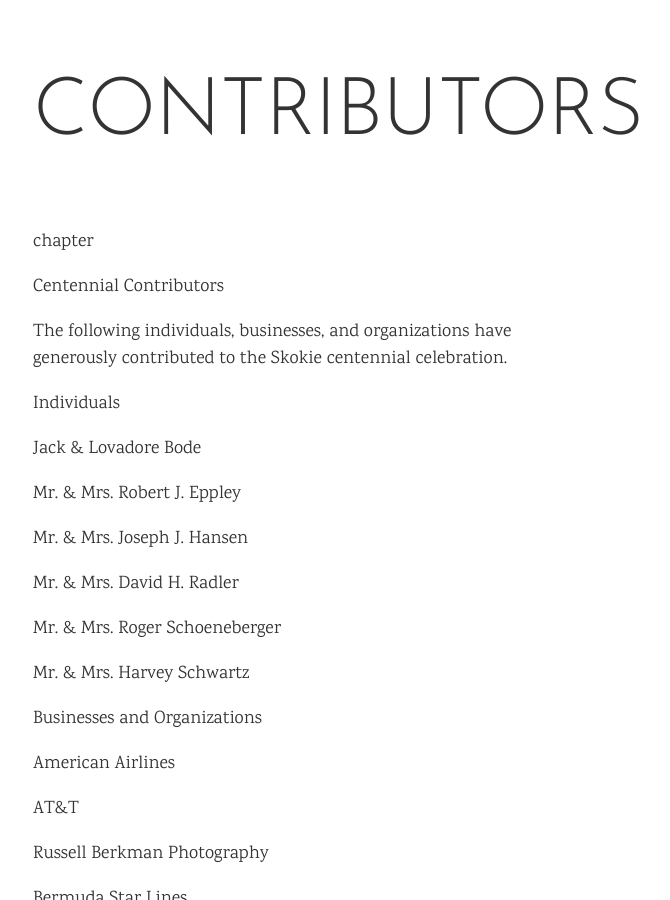
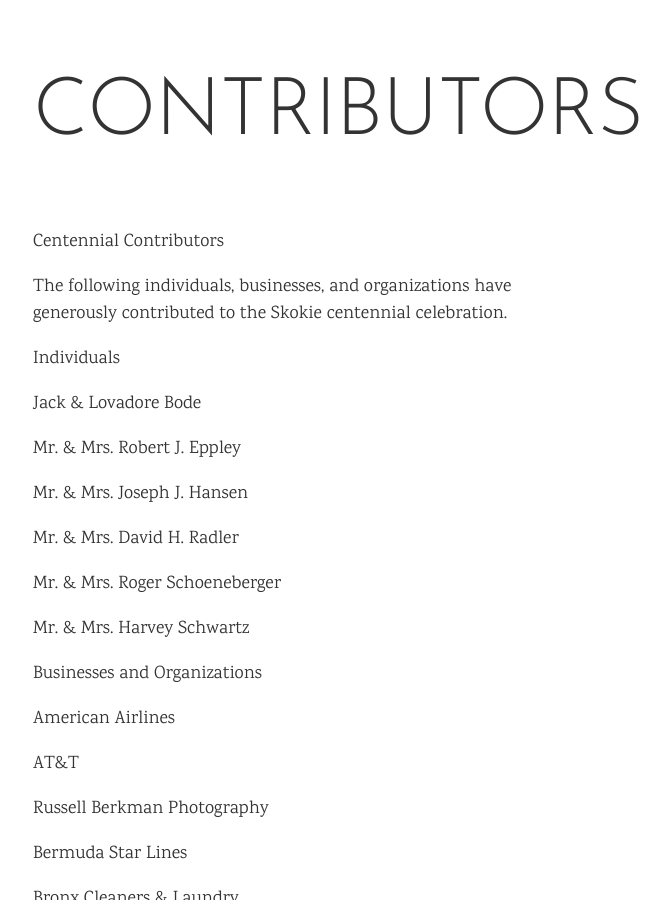
Before and after one commit to skokielibrary/skokiecentennial, a Jekyll site: the page built from _chapters/contributors.markdown, in a window 1280 px wide and 900 px high. Shown: the whole window, without its empty margins (327-997 px from the left). Built offline with Jekyll 4.4.1, drawn with Linux system fonts in a browser that asks for light colours.

Commit message:
Update base.html

```diff
--- a/_layouts/base.html
+++ b/_layouts/base.html
@@ -78,7 +78,6 @@
     {% if page.type == "chapter" %}
       <h1>{{ page.title }}{% if page.subtitle %} <small>{{ page.subtitle }}</small>{% endif %}</h1>
     {% endif %}
-    {{ page.type }}
     {{ content }}
   </article>
 </body>
```
